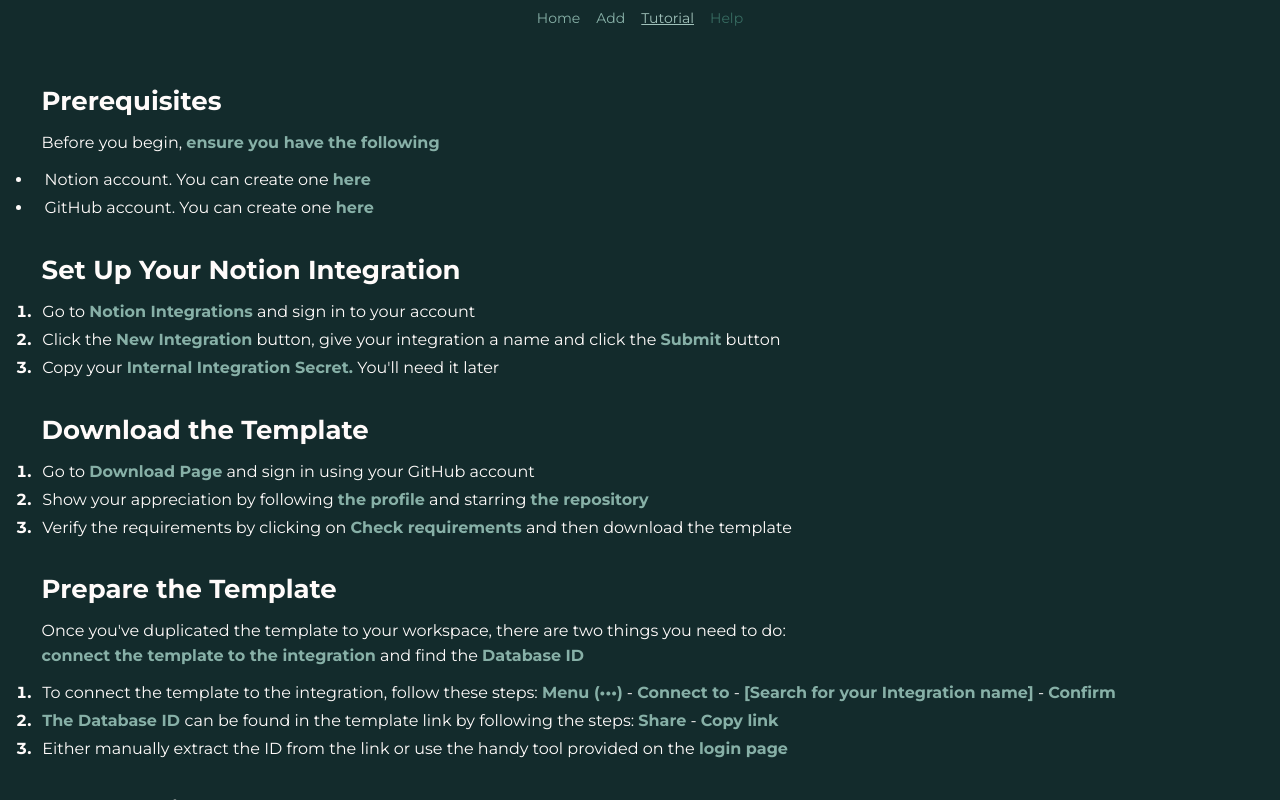
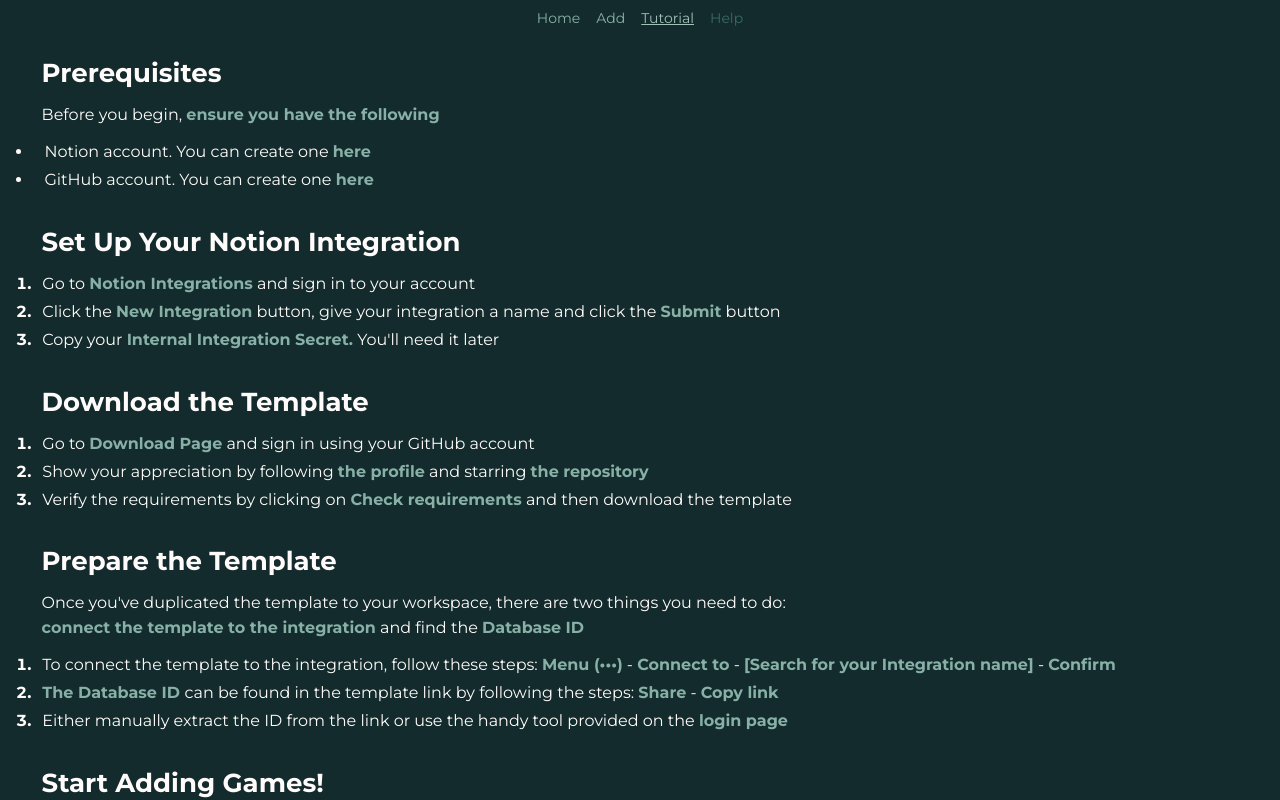
Before and after one commit to Hartaithan/trophy-hunt-template, a Next.js app: page /tutorial in a window 1280 px wide. Built offline with nearby package versions, Linux system fonts and the light colour scheme.

Commit message:
change tutorial container aligning

```diff
--- a/app/(header)/tutorial/page.tsx
+++ b/app/(header)/tutorial/page.tsx
@@ -8,7 +8,7 @@
 
 const TutorialPage: FC = () => {
   return (
-    <PageContainer w="100%" justify="center" gap="xl" py="3rem">
+    <PageContainer w="100%" justify="center" gap="xl" pb="xl">
       <TutorialPrerequisitesSection />
       <TutorialNotionSection />
       <TutorialDownloadSection />
--- a/sections/TutorialAppSection/TutorialAppSection.tsx
+++ b/sections/TutorialAppSection/TutorialAppSection.tsx
@@ -22,7 +22,7 @@
         <ListItem className={classes.item}>
           <TutorialHighlight>You&apos;re all set!</TutorialHighlight>
           &nbsp;Head over to the&nbsp;
-          <TutorialLink href="https://trophy-hunt-template.vercel.app/signIn">
+          <TutorialLink href="https://trophy-hunt-template.vercel.app/add">
             game addition page
           </TutorialLink>
           &nbsp;to start building your backlog
--- a/styles/Tutorial.module.css
+++ b/styles/Tutorial.module.css
@@ -2,7 +2,8 @@
   --list-spacing: 0.2rem;
   --paragraph: 1.6rem;
   @media (max-width: $mantine-breakpoint-lg) {
-    padding: 0 var(--mantine-spacing-sm);
+    padding-left: 0.25rem;
+    padding-right: var(--mantine-spacing-sm);
   }
 }
 
```
